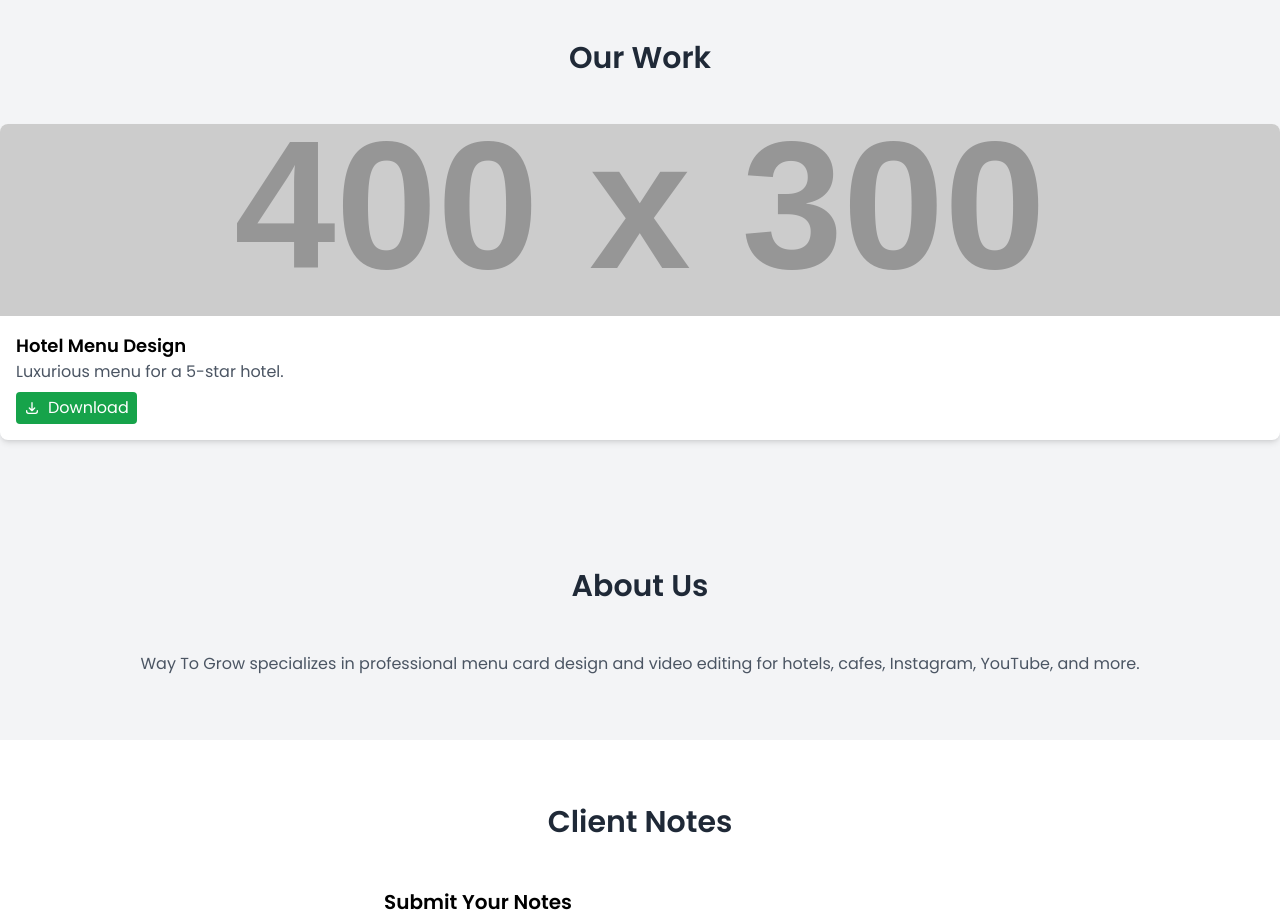
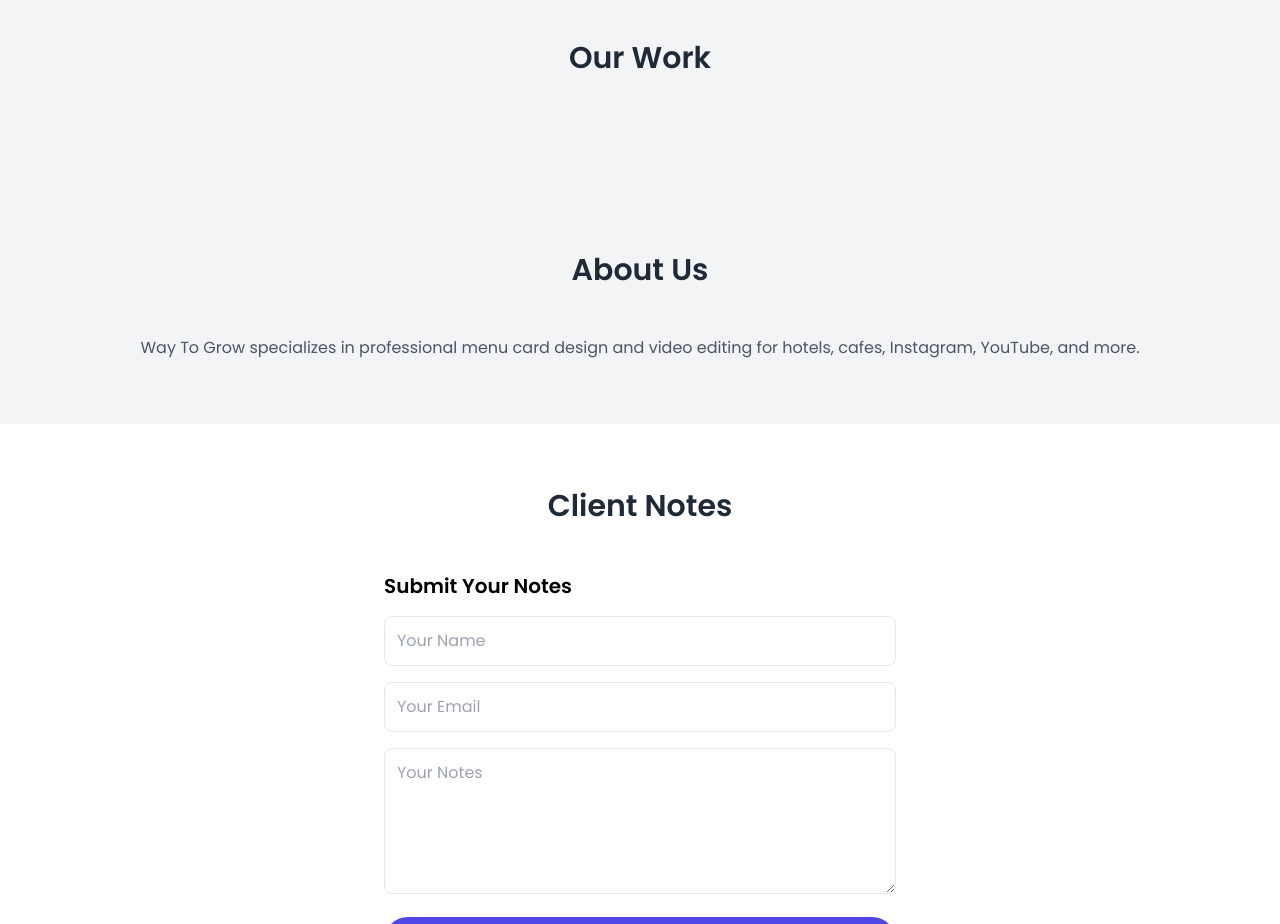
Before and after one commit to WayToGrow/Way-to-Grow-, a plain HTML site: page index.html in a window 1280 px wide. Shown: the part 1580-2504 px from the top of the page. Drawn offline with nearby package versions, Linux system fonts and the light colour scheme; some packages are replaced by stand-ins of ours; placeholder pictures from the web are drawn by us; a script that the page names is missing.

Commit message:
Update index.html

```diff
--- a/index.html
+++ b/index.html
@@ -116,23 +116,7 @@
 
 
 
-            </a>
-            <button class="hidden delete-btn bg-red-600 text-white px-2 py-1 rounded mt-2 hover:bg-red-700 text-sm sm:text-base" onclick="deletePortfolioItem(this)">Delete</button>
-          </div>
-        </div>
-        <div class="bg-white rounded-lg shadow-md overflow-hidden portfolio-item">
-          <img src="https://via.placeholder.com/400x300" alt="Hotel Menu Design" class="portfolio-img w-full h-48 object-cover" data-type="image">
-          <div class="p-4">
-            <h3 class="text-base sm:text-lg font-semibold">Hotel Menu Design</h3>
-            <p class="text-gray-600 text-sm sm:text-base">Luxurious menu for a 5-star hotel.</p>
-            <a href="https://via.placeholder.com/400x300" download class="download-btn bg-green-600 text-white px-2 py-1 rounded mt-2 hover:bg-green-700 text-sm sm:text-base">
-              <svg class="w-4 h-4" fill="none" stroke="currentColor" viewBox="0 0 24 24"><path stroke-linecap="round" stroke-linejoin="round" stroke-width="2" d="M4 16v1a3 3 0 003 3h10a3 3 0 003-3v-1m-4-4l-4 4m0 0l-4-4m4 4V4"></path></svg>
-              Download
-            </a>
-            <button class="hidden delete-btn bg-red-600 text-white px-2 py-1 rounded mt-2 hover:bg-red-700 text-sm sm:text-base" onclick="deletePortfolioItem(this)">Delete</button>
-          </div>
-        </div>
-      </div>
+
       <!-- Upload Portfolio Form -->
       <div class="mt-12 text-center hidden" id="upload-section">
         <h3 class="text-lg sm:text-xl font-semibold mb-4">Upload Your Work</h3>
```
